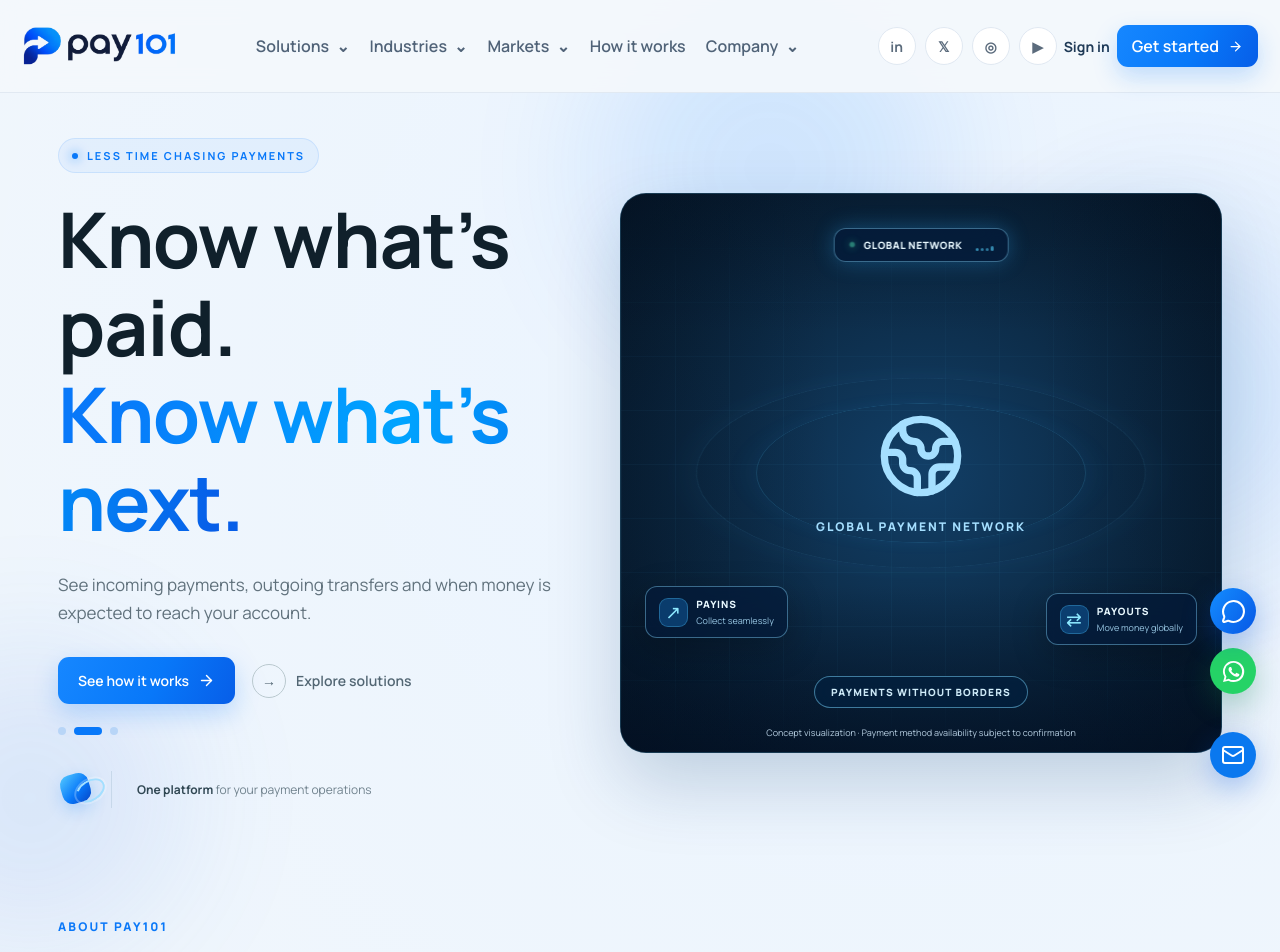
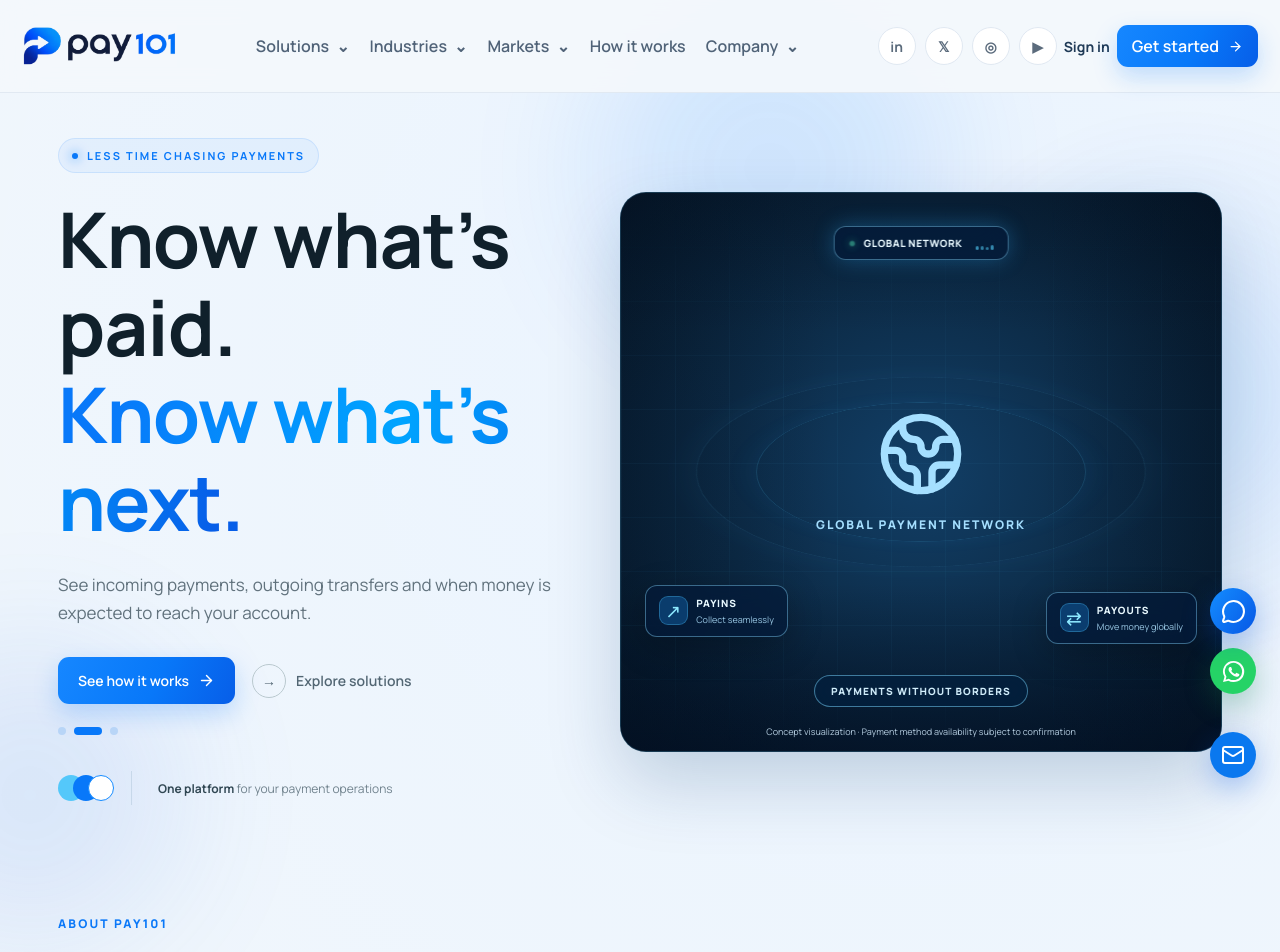
Before and after one commit to kartikmishra543/pay101-demo, a React (Vite) app: page / in a window 1280 px wide. Shown: the top 952 px of the page. Built offline with nearby package versions, Linux system fonts and the light colour scheme.

Commit message:
Match approved Pay101 hero preview with three overlapping blue circles

```diff
--- a/src/style.css
+++ b/src/style.css
@@ -1028,3 +1028,12 @@ h1,h2,h3,h4,h5,h6{letter-spacing:-.015em!important;line-height:1.14;font-weight:
 .trust .avatars::before{content:"";position:absolute;left:3px;top:3px;width:29px;height:29px;border-radius:10px;background:linear-gradient(145deg,#54caff,#0878f9 58%,#0646c7);transform:rotate(-16deg);box-shadow:0 6px 17px rgba(8,120,249,.24)}
 .trust .avatars::after{content:"";position:absolute;left:17px;top:9px;width:27px;height:17px;border:2px solid #a3dfff;border-left-color:transparent;border-radius:50%;transform:rotate(-32deg);box-shadow:0 0 0 2px rgba(255,255,255,.25)}
 .trust{align-items:center!important}
+
+/* Match approved hero preview: three clean overlapping blue circles */
+.trust .avatars{position:relative!important;display:flex!important;align-items:center!important;width:74px!important;height:34px!important;margin-right:14px!important;padding-right:12px!important;border-right:1px solid #c7d8ea!important;flex:none!important}
+.trust .avatars::before,.trust .avatars::after{content:none!important;display:none!important}
+.trust .avatars i{display:block!important;position:absolute!important;top:4px!important;width:26px!important;height:26px!important;margin:0!important;border-radius:50%!important;box-shadow:none!important;transform:none!important}
+.trust .avatars i:nth-child(1){left:0!important;background:#54c8fa!important;border:0!important;z-index:1!important}
+.trust .avatars i:nth-child(2){left:15px!important;background:#0878f9!important;border:0!important;z-index:2!important}
+.trust .avatars i:nth-child(3){left:30px!important;background:#fff!important;border:1.5px solid #168bff!important;z-index:3!important}
+.trust .avatars i:nth-child(4){display:none!important}
```
